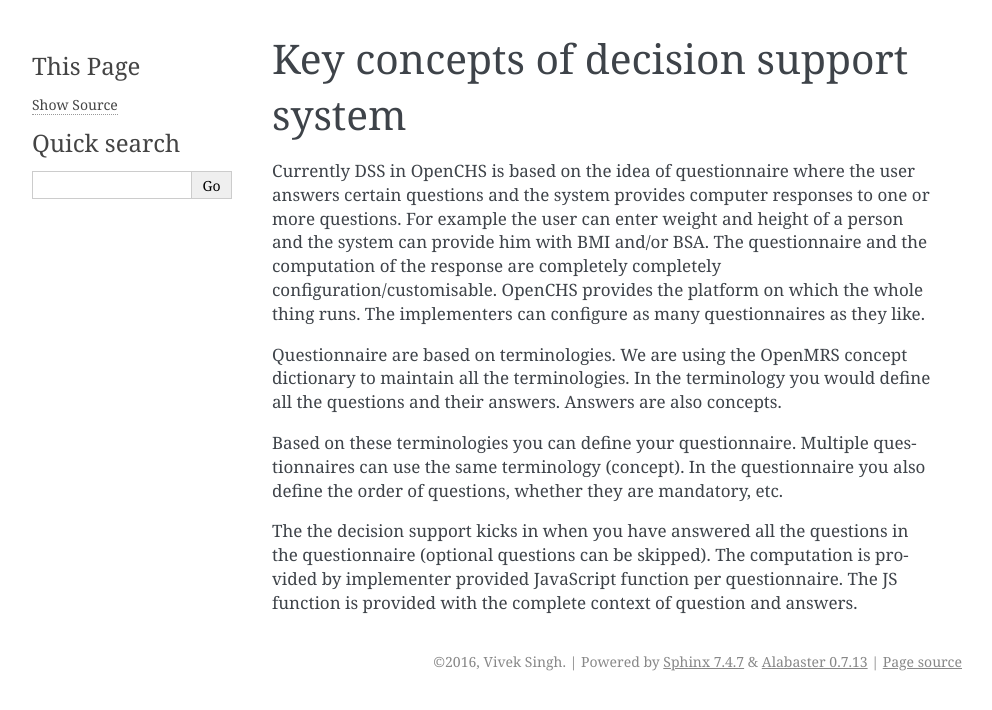
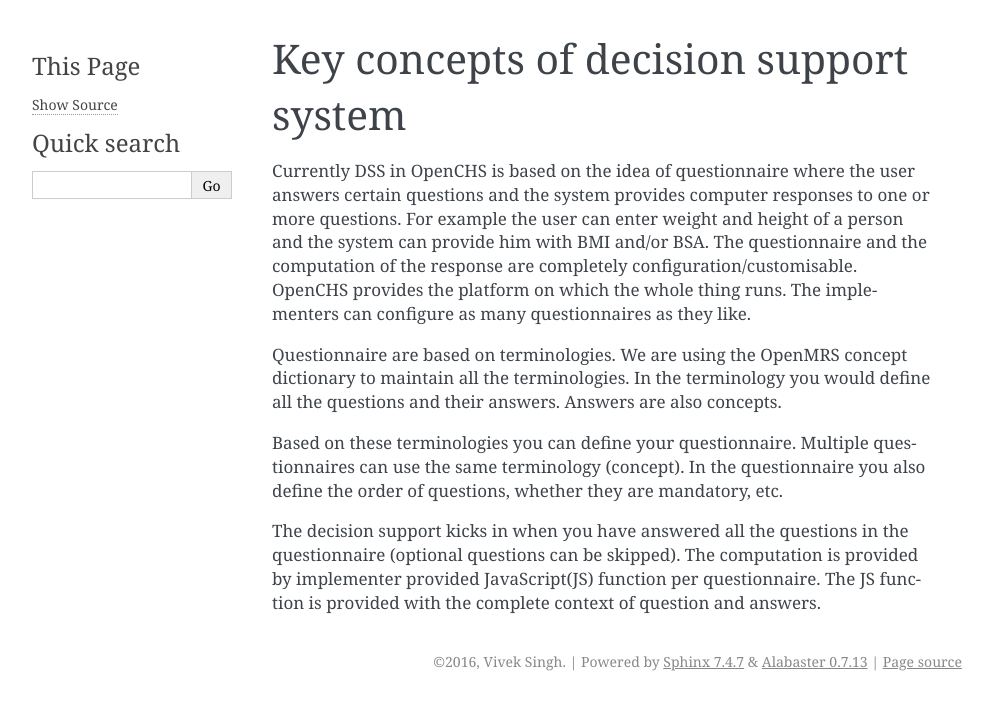
Before and after one commit to avniproject/docs, a Sphinx documentation site: the page built from source/implementer/key_concepts.rst, in a window 1280 px wide. Shown: the top 710 px of the page, without its empty margins (148-1140 px from the left). Built offline with Sphinx 7.4.7, drawn with Linux system fonts in a browser that asks for light colours; pages that are not in the unit, such as notebooks, are missing from menus.

Commit message:
Update key_concepts.rst

```diff
--- a/source/implementer/key_concepts.rst
+++ b/source/implementer/key_concepts.rst
@@ -3,7 +3,7 @@ Key concepts of decision support system
 
 Currently DSS in OpenCHS is based on the idea of questionnaire where the user answers certain questions and the system provides computer
 responses to one or more questions. For example the user can enter weight and height of a person and the system can provide him with
-BMI and/or BSA. The questionnaire and the computation of the response are completely completely configuration/customisable. OpenCHS
+BMI and/or BSA. The questionnaire and the computation of the response are completely configuration/customisable. OpenCHS
 provides the platform on which the whole thing runs. The implementers can configure as many questionnaires as they like.
 
 Questionnaire are based on terminologies. We are using the OpenMRS concept dictionary to maintain all the terminologies. In the
@@ -12,6 +12,6 @@ terminology you would define all the questions and their answers. Answers are al
 Based on these terminologies you can define your questionnaire. Multiple questionnaires can use the same terminology (concept). In the
 questionnaire you also define the order of questions, whether they are mandatory, etc.
 
-The the decision support kicks in when you have answered all the questions in the questionnaire (optional questions can be skipped). The
-computation is provided by implementer provided JavaScript function per questionnaire. The JS function is provided with the complete
+The decision support kicks in when you have answered all the questions in the questionnaire (optional questions can be skipped). The
+computation is provided by implementer provided JavaScript(JS) function per questionnaire. The JS function is provided with the complete
 context of question and answers.
```
